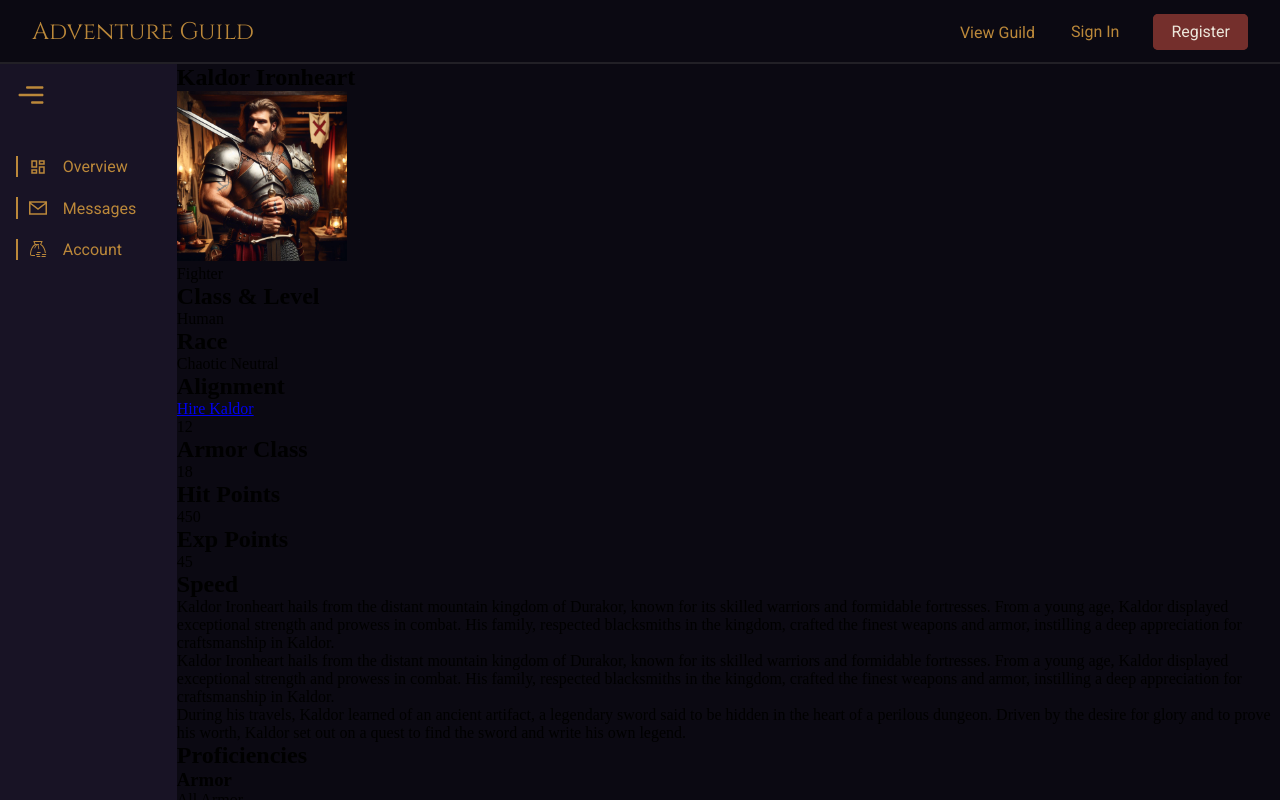
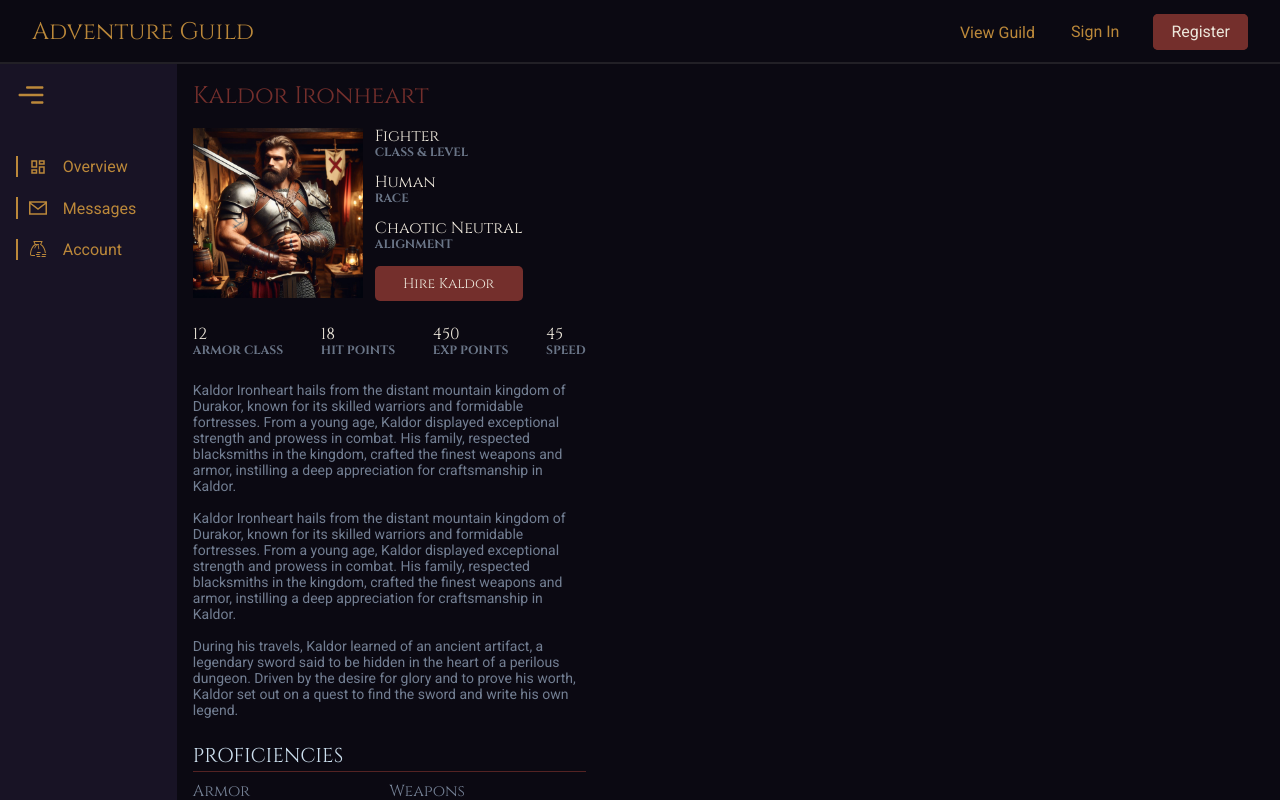
Before and after one commit to dreamlabo/adventureguild, a Next.js app: page /viewGuildMembers/profile/1 in a window 1280 px wide. Built offline with nearby package versions, Linux system fonts and the light colour scheme; no server answers.

Commit message:
Added mobile view of single guild member profile.

```diff
--- a/src/app/globals.css
+++ b/src/app/globals.css
@@ -11,6 +11,8 @@ body {
 }
 
 :root {
+
+  --page-header-text: 1.5rem;
   --clr-light-100: #ECE6DA;
   --clr-accent-primary: #BB883A;
   --clr-accent-primary-rgb: rgb(187, 136, 58);
--- a/src/app/viewGuildMembers/components/guildMemberSmall.jsx
+++ b/src/app/viewGuildMembers/components/guildMemberSmall.jsx
@@ -12,6 +12,7 @@ export default function GuildMemberSmall({memberData}) {
                 src={memberData.imageLink}
                     width={70}
                     height={70}
+                    alt={memberData.name}
             />
         </div>
         <div className={styles.innerContainer}>
--- a/src/app/viewGuildMembers/page.jsx
+++ b/src/app/viewGuildMembers/page.jsx
@@ -7,7 +7,7 @@ export default async function ViewGuildMembers() {
     const renderGuildMembers = () => {
         return guildMemberData.map(member => {
             console.log(member)
-            return <GuildMemberSmall memberData={member}/>
+            return <GuildMemberSmall key={member.name} memberData={member}/>
         }
     )
 }
--- a/src/app/viewGuildMembers/profile/[memberId]/page.js
+++ b/src/app/viewGuildMembers/profile/[memberId]/page.js
@@ -1,50 +1,52 @@
 import Image from 'next/image';
 import Link from 'next/link';
+import styles from "./page.module.css"
 
 export default function GuildMemberProfile() {
   return (
-        <section className='bio--main-wrapper'>
-            <h1>Kaldor Ironheart</h1>
-            <Image className='bio-image'
+        <section className={styles.profileWrapper}>
+            <h1 className={styles.nameHeader}>Kaldor Ironheart</h1>
+            <Image className={styles.profileImage}
                 src="/assets/images/guildMemberImages/Kaldor_Ironheart.jpg"
                         width={170}
                         height={170}
+                        alt="Kaldor Ironheart"
             />
-            <div className='bio-stats-one'>
-                <div className='bio--stats-sub-container'>
-                    <p className='bio--stats-statistic'>Fighter</p>
-                    <h2 className='bio--stats-header'>Class & Level</h2>
+            <div className={styles.profileStatsContainerTop}>
+                <div className={styles.profileStatsSubContainerTop}>
+                    <p className={styles.profileStatsStatistic}>Fighter</p>
+                    <h2 className={styles.profileStatsHeader}>Class & Level</h2>
                 </div>
-                <div className='bio--stats-sub-container'>
-                    <p className='bio--stats-statistic'>Human</p>
-                    <h2 className='bio--stats-header'>Race</h2>
+                <div className={styles.profileStatsSubContainerTop}>
+                    <p className={styles.profileStatsStatistic}>Human</p>
+                    <h2 className={styles.profileStatsHeader}>Race</h2>
                 </div>
-                <div className='bio--stats-sub-container'>
-                    <p className='bio--stats-statistic'>Chaotic Neutral</p>
-                    <h2 className='bio--stats-header'>Alignment</h2>
+                <div className={styles.profileStatsSubContainerTop}>
+                    <p className={styles.profileStatsStatistic}>Chaotic Neutral</p>
+                    <h2 className={styles.profileStatsHeader}>Alignment</h2>
                 </div>
-                <Link className="btn-hire" href="/user/hire">Hire Kaldor</Link>
+                <Link className={styles.profileBtnHire} href="/user/hire">Hire Kaldor</Link>
             </div>
-            <div className='bio--container--stats-and-bio'>
-                <div className='bio--stats-numerical-container'>
+            <div className={styles.profileContainerStatsAndBio}>
+                <div className={styles.profileStatsNumericalContainer}>
                     <div>
-                        <p className='bio--stats-statistic'>12</p>
-                        <h2 className='bio--stats-header'>Armor Class</h2>
+                        <p className={styles.profileStatsStatistic}>12</p>
+                        <h2 className={styles.profileStatsHeader}>Armor Class</h2>
                     </div>
                     <div>
-                        <p className='bio--stats-statistic' >18</p>
-                        <h2 className='bio--stats-header'>Hit Points</h2>
+                        <p className={styles.profileStatsStatistic} >18</p>
+                        <h2 className={styles.profileStatsHeader}>Hit Points</h2>
                     </div>
                     <div>
-                        <p className='bio--stats-statistic'>450</p>
-                        <h2 className='bio--stats-header'>Exp Points</h2>
+                        <p className={styles.profileStatsStatistic}>450</p>
+                        <h2 className={styles.profileStatsHeader}>Exp Points</h2>
                     </div>
                     <div>
-                        <p className='bio--stats-statistic'>45</p>
-                        <h2 className='bio--stats-header'>Speed</h2>
+                        <p className={styles.profileStatsStatistic}>45</p>
+                        <h2 className={styles.profileStatsHeader}>Speed</h2>
                     </div>
                 </div>
-                <div className='bio--biography-container'>
+                <div className={styles.profileBiographyContainer}>
                     <p>
                         Kaldor Ironheart hails from the distant mountain kingdom of Durakor,
                         known for its skilled warriors and formidable fortresses.
@@ -52,7 +54,7 @@ export default function GuildMemberProfile() {
                         and prowess in combat. His family, respected blacksmiths
                         in the kingdom, crafted the finest weapons and armor,
                         instilling a deep appreciation for craftsmanship in Kaldor.
-                        </p>
+                    </p>
                     <p>
                         Kaldor Ironheart hails from the distant mountain kingdom of
                         Durakor, known for its skilled warriors and formidable
@@ -71,32 +73,32 @@ export default function GuildMemberProfile() {
                     </p>
                 </div>
             </div>
-            <div className='bio--proficiencies-container'>
+            <div className={styles.profileProficienciesContainer}>
                 <h2 >Proficiencies</h2>
-                <div className='bio--proficiencies-lists-container'>
+                <div className={styles.profileProficienciesListsContainer}>
                     <div>
                         <h3>Armor</h3>
-                        <ul className='bio--proficiencies-list'>
+                        <ul className={styles.profileProficienciesList}>
                             <li>All Armor</li>
                             <li>All Shields</li>
                         </ul>
                     </div>
                     <div>
                         <h3>Weapons</h3>
-                        <ul className='bio--proficiencies-list'>
+                        <ul className={styles.profileProficienciesList}>
                             <li>Simple Weapons</li>
                             <li>Martial Weapons</li>
                         </ul>
                     </div>
                     <div>
                         <h3>Tools</h3>
-                        <ul className='bio--proficiencies-list'>
+                        <ul className={styles.profileProficienciesList}>
                             <li>None</li>
                         </ul>
                     </div>
                     <div>
                         <h3>Saving Throws</h3>
-                        <ul className='bio--proficiencies-list'>
+                        <ul className={styles.profileProficienciesList}>
                             <li>Strength</li>
                             <li>Constitution</li>
                         </ul>
@@ -104,60 +106,61 @@ export default function GuildMemberProfile() {
                 </div>
             </div>
             <div className='bio--ability-scores-wrapper'>
-                <div className='bio--ability-scores-container'>
-                    <Image className='icon--20-sided-dice'
-                            src="/images/icons/20-sided-dice.svg"
-                            width={40}
-                            height={40}
+                <div className={styles.profileAbilityScoresContainer}>
+                    <Image
+                        src="/assets/icons/20-sided-dice.svg"
+                        width={40}
+                        height={40}
+                        alt="twenty sided dice"
                     />
-                    <h2 className='bio--ability-scores-header'>Ability Scores</h2>
-                    <div className='bio--ability-score-container'>
-                        <p className='bio--ability-score'>14</p>
+                    <h2 className={styles.profileAbilityScoresHeader}>Ability Scores</h2>
+                    <div className={styles.profileAbilityScoreContainer}>
+                        <p className={styles.profileAbilityScore}>14</p>
                         <div>
-                            <h3 className='bio--ability-score-header'>Strength</h3>
-                            <p className='bio--ability-score-modifier'>+4</p>
+                            <h3 className={styles.profileAbilityScoreHeader}>Strength</h3>
+                            <p className={styles.profileAbilityScoreModifier}>+4</p>
                         </div>
                     </div>
-                    <div className='bio--ability-score-container'>
-                        <p className='bio--ability-score'>16</p>
+                    <div className={styles.profileAbilityScoreContainer}>
+                        <p className={styles.profileAbilityScore}>16</p>
                         <div>
-                            <h3 className='bio--ability-score-header'>Dexterity</h3>
-                            <p className='bio--ability-score-modifier'>+3</p>
+                            <h3 className={styles.profileAbilityScoreHeader}>Dexterity</h3>
+                            <p className={styles.profileAbilityScoreModifier}>+3</p>
                         </div>
                     </div>
-                    <div className='bio--ability-score-container'>
-                        <p className='bio--ability-score'>11</p>
+                    <div className={styles.profileAbilityScoreContainer}>
+                        <p className={styles.profileAbilityScore}>11</p>
                         <div>
-                            <h3 className='bio--ability-score-header'>Constitution</h3>
-                            <p className='bio--ability-score-modifier'>+3</p>
+                            <h3 className={styles.profileAbilityScoreHeader}>Constitution</h3>
+                            <p className={styles.profileAbilityScoreModifier}>+3</p>
                         </div>
                     </div>
-                    <div className='bio--ability-score-container'>
-                        <p className='bio--ability-score'>13</p>
+                    <div className={styles.profileAbilityScoreContainer}>
+                        <p className={styles.profileAbilityScore}>13</p>
                         <div>
-                            <h3 className='bio--ability-score-header'>Intelligence</h3>
-                            <p className='bio--ability-score-modifier'>+3</p>
+                            <h3 className={styles.profileAbilityScoreHeader}>Intelligence</h3>
+                            <p className={styles.profileAbilityScoreModifier}>+3</p>
                         </div>
                     </div>
-                    <div className='bio--ability-score-container'>
-                        <p className='bio--ability-score'>16</p>
+                    <div className={styles.profileAbilityScoreContainer}>
+                        <p className={styles.profileAbilityScore}>16</p>
                         <div>
-                            <h3 className='bio--ability-score-header'>Wisdom</h3>
-                            <p className='bio--ability-score-modifier'>+3</p>
+                            <h3 className={styles.profileAbilityScoreHeader}>Wisdom</h3>
+                            <p className={styles.profileAbilityScoreModifier}>+3</p>
                         </div>
                     </div>
-                    <div className='bio--ability-score-container'>
-                        <p className='bio--ability-score'>13</p>
+                    <div className={styles.profileAbilityScoreContainer}>
+                        <p className={styles.profileAbilityScore}>13</p>
                         <div>
-                            <h3 className='bio--ability-score-header'>Charisma</h3>
-                            <p className='bio--ability-score-modifier'>+3</p>
+                            <h3 className={styles.profileAbilityScoreHeader}>Charisma</h3>
+                            <p className={styles.profileAbilityScoreModifier}>+3</p>
                         </div>
                     </div>
                 </div>
             </div>
             <div>
-                <Link className="bio--btn-hire" href="/">Hire Kaldor</Link>
-                <Link className="bio--btn-return" href="/">Return To Guild</Link>
+                <Link className={styles.profileBtnHire} href="/">Hire Kaldor</Link>
+                <Link className={styles.profileBtnReturn} href="/">Return To Guild</Link>
             </div>
         </section>
   )
--- /dev/null
+++ b/src/app/viewGuildMembers/profile/[memberId]/page.module.css
@@ -0,0 +1,225 @@
+.profileWrapper {
+    padding: 1rem;
+    width: calc(100% - 1rem);
+    min-height: calc(100vh - 64px);
+    height: calc(100vh - 64px);
+    overflow: auto;
+
+    max-width: 425px;
+
+  }
+
+.profileImage {
+
+}
+
+.nameHeader {
+    margin-bottom: 1rem;
+    color: var(--clr-accent-red);
+    font-size: var(--page-header-text);
+    font-weight: 300;
+    font-family: var(--font-cinzel);
+}
+
+.profileStatsContainerTop {
+    margin-left: .75rem;
+    display: inline-block;
+    vertical-align: top;
+}
+
+.profileStatsSubContainerTop:not(:first-child) {
+    margin-top: 14px;
+}
+
+.profileStatsStatistic {
+    color: var(--clr-light-100);
+    font-size: 16px;
+    line-height: 1;
+    font-family: var(--font-cinzel);
+}
+
+.profileStatsHeader {
+    color: #6a7587;
+    font-size: 12px;
+    text-transform: uppercase;
+    font-family: var(--font-cinzel);
+}
+
+.profileBtnHire,
+.profileBtnReturn {
+    display: block;
+    width: 100%;
+    margin: 0 auto;
+    margin-top: 14px;
+    font-family: var(--font-cinzel);
+    text-decoration: none;
+    color: var(--clr-light-100);
+    padding: .5rem 1rem;
+    border-radius: 5px;
+    font-size: 14px;
+    text-align: center;
+    }
+
+.profileBtnHire {
+    background: var(--clr-accent-red);
+}
+
+.profileBtnReturn {
+     background: #14101F;
+}
+
+.profileContainerStatsAndBio {
+    margin-top: 1.5rem;
+}
+
+.profileStatsNumericalContainer {
+    width: 100%;
+    display: flex;
+    justify-content: space-between;
+    flex-wrap: wrap;
+    gap: 1rem;
+}
+
+.profileBiographyContainer {
+    font-family: var(--font-roboto);
+    font-size: 0.875rem;
+    /* color: #CCDFFE;  */
+    color: #737f93;
+    opacity: 1;
+    /* font-weight: 400; */
+}
+
+.profileBiographyContainer  {
+    margin-top: 1.5rem;
+    margin-bottom: 1.5rem;
+}
+
+.profileBiographyContainer  p:not(:first-child) {
+    margin-top: 1rem;
+}
+
+.profileProficienciesContainer {
+
+}
+
+.profileProficienciesContainer h2 {
+    width: 100%;
+    position: relative;
+    margin-bottom: 0.5rem;
+    padding-bottom: 3px;
+    text-transform: uppercase;
+    font-size: 20px;
+    font-weight: 300;
+    color: #CCDFEE;
+    font-family: var(--font-cinzel);
+}
+
+.profileProficienciesContainer h2::after {
+    content: "";
+    position: absolute;
+    width: 100%;
+    height: 1px;
+    background: var(--clr-accent-red);
+    bottom: 0;
+    left: 0;
+    opacity: .7;
+}
+
+.profileProficienciesContainer h3 {
+    color: #737f93;
+    font-size: 16px;
+    font-family: var(--font-cinzel);
+    font-weight: 300;
+}
+
+.profileProficienciesListsContainer {
+    display: grid;
+    grid-template-columns: repeat(auto-fit, minmax(140px, 1fr));
+}
+
+.profileProficienciesList {
+    color: #737f93;
+    padding-top: .1rem;
+    padding-bottom: 1rem;
+    font-size: 14px;
+    /* padding-left: .5rem; */
+    font-family: var(--font-roboto);
+}
+
+.profileProficienciesList li {
+
+}
+
+.profileAbilityScoresContainer {
+    width: 100%;
+    /* max-width: 300px; */
+    border-radius: 5px;
+    background: #14101F;
+    display: flex;
+    flex-direction: column;
+    flex-wrap: wrap;
+    padding: 2rem 1rem;
+    align-items: center;
+    justify-content: center;
+}
+
+.profileAbilityScoresHeader {
+    margin-top: 1rem;
+    font-size: 1.75rem;
+    font-family: var(--font-cinzel);
+    /* text-transform: uppercase; */
+    color: #CCDFFE;
+    font-weight: 300;
+    /* margin: 0 auto; */
+    text-align: center;
+}
+
+.profileAbilityScoreContainer {
+    margin-top: 1rem;
+    position: relative;
+    width: 100%;
+    display: flex;
+    justify-content: space-between;
+    flex-wrap: wrap;
+    color: #CCDFFE;
+    font-family: var(--font-cinzel);
+    padding: .5rem 1rem .3rem 1rem;
+    line-height: 1;
+    -webkit-box-shadow: 0px 4px 15px 4px rgba(0,0,0,0.25);
+    -moz-box-shadow: 0px 4px 15px 4px rgba(0,0,0,0.25);
+    box-shadow: 0px 4px 8px 4px rgba(0,0,0,0.25);
+  }
+
+  .profileAbilityScoreContainer::before,
+  .profileAbilityScoreContainer::after {
+    content: "";
+    position: absolute;
+    width: 100%;
+    left: 0;
+    height: 1px;
+    background: #CCDFFE;
+    opacity: .1;
+  }
+
+  .profileAbilityScoreContainer::before {
+    top: 0;
+  }
+
+  .profileAbilityScoreContainer::after {
+    bottom: 0;
+  }
+
+  .profileAbilityScore {
+    font-size: 2rem;
+    line-height: 1;
+  }
+
+  .profileAbilityScoreHeader {
+    font-size: 16px;
+    font-weight: 400;
+  }
+
+  .profileAbilityScoreModifier {
+    font-size: 16px;
+    text-align: right;
+  }
```
Also changed, not shown: public/assets/icons/20-sided-dice.svg (added).
